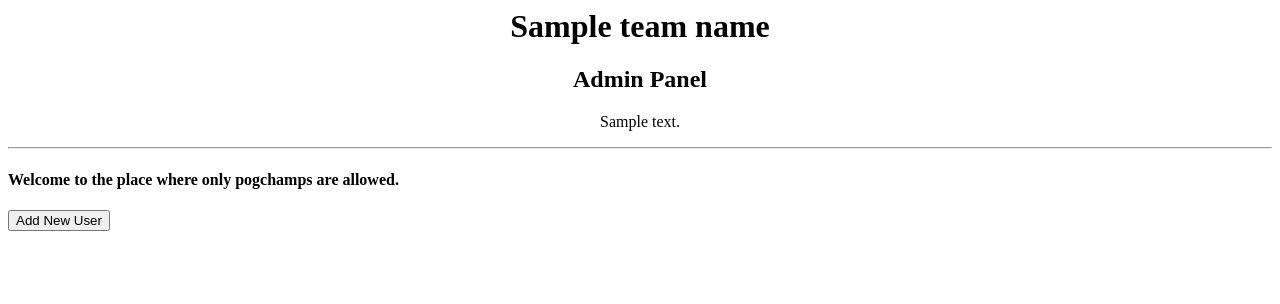
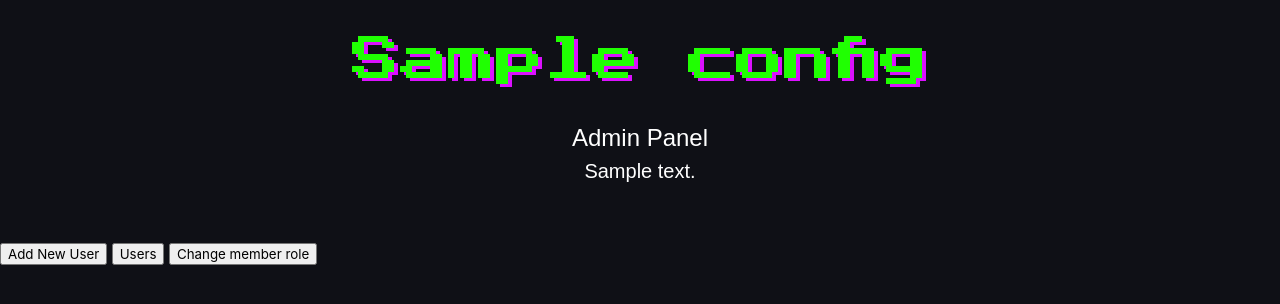
Before and after one commit to GatewayDiscord/sohei, a Flask app: template templates/admin_index.html in a window 1280 px wide. Shown: the top 304 px of the page. Run offline with Flask 2, Linux system fonts and the light colour scheme; the template is opened without the code that fills it: most values are stand-ins (such as "Sample title", 1, 10 or a date in 2020); some web fonts are replaced.

Commit message:
Prettified Admin Panel and added CTF db model

```diff
--- a/main.py
+++ b/main.py
@@ -66,9 +66,25 @@ def register(username, password, role):
     else:
         return "User already exists"
 
+
+def change_role(username, role):
+    username=sanitise(username)[1]
+    role=sanitise(role)[1]
+    User=Models.Users.query.filter_by(username=username).first()
+    if User is not None:
+        if User.role==role:
+            msg=f"User already has {role} role"
+        else:
+            User.role=role
+            msg="User role changed to {role}"
+    else:
+        msg="User doesn't exist."
+    return msg
+
+
 @app.route('/')
 def welcome():
-    return render_template('index.html', team_name=configs["team_name"], head_text=configs["head_text"])
+    return render_template('index.html', configs=configs)
 
 
 @app.route('/login', methods=["GET", "POST"])
@@ -101,14 +117,48 @@ def login():
                 error="Username or password is incorrect."
     except Exception as e:
         print(e)
-        return render_template('login.html', team_name=configs["team_name"], head_text=configs["head_text"], error=error)
-    return render_template('login.html', team_name=configs["team_name"], head_text=configs["head_text"], error=error)
+        return render_template('login.html', configs=configs, error=error)
+    return render_template('login.html', configs=configs, error=error)
 
+@app.route('/challenges', methods=["GET","POST"])
+@restricted('member')
+def challenges():
+    return render_template('challenges.html', configs={"team_name":configs['team_name'], "head_text":"Challenges"})
 
 @app.route('/admin', methods=["GET","POST"])
 @restricted('admin')
 def admin_index():
-    return render_template("admin_index.html",team_name=configs["team_name"], head_text=configs["head_text"])
+    return render_template("admin_index.html",configs={"team_name":configs['team_name']})
+
+
+@app.route('/admin/addadmin', methods=['GET', 'POST'])
+@restricted('admin')
+def admin_adddmins():
+    users=Models.Users.query.all()
+    try:
+        username=sanitise(request.form['username'])[1]
+        if username==session['username']:
+            error="Can't change your own role."
+        else:
+            role=sanitise(request.form['role'])[1]
+            update=Models.Users.query.filter_by(username=username)
+            if update!=None:
+                update.role=role
+                Models.db.session.commit()
+                error=f"Role changed successfully."
+            else:
+                error="User doesn't exist."
+    except:
+        error=""
+
+    return render_template('admin_addadmin.html', users=users, session=session,configs={"team_name":configs['team_name'], "head_text":"Change User Roles"} , error=error)
+
+@app.route('/admin/users', methods=["GET","POST"])
+@restricted('admin')
+def admin_users():
+    users=Models.Users.query.all()
+    return render_template("admin_users.html", users=users, session=session, configs={"team_name":configs['team_name'],
+        'head_text':"Users"})
 
 
 @app.route('/admin/adduser', methods=['GET',"POST"])
@@ -124,13 +174,8 @@ def adduser():
                 error=f"User {sanitise(request.form['username'])[1]} already exists."
     except Exception as e:
         print(e)
-    return render_template('adduser.html',team_name=configs["team_name"], head_text=configs["head_text"], error=error)
+    return render_template('adduser.html',configs={"team_name":configs['team_name'], "head_text":"Add Users"}, error=error)
 
-
-@app.route('/challenges', methods=["GET","POST"])
-@restricted('member')
-def challenges():
-    return f"Logged in as {session['username']} with role {session['role']}"
 
 if __name__=="__main__":
     #Models.db.create_all() #setup.py takes care of that.
--- a/templates/admin_index.html
+++ b/templates/admin_index.html
@@ -1,7 +1,9 @@
 {% extends "admin_layout.html" %}
 {% block content %}
 
-  <h4>Welcome to the place where only pogchamps are allowed.</h4>
   <button onclick="window.location.href='/admin/adduser'">Add New User</button>
+  <button onclick="window.location.href='/admin/users'">Users</button>
+  <button onclick="window.location.href='/admin/addadmin'">Change member role</button>
+
 
 {% endblock %}
--- a/templates/admin_layout.html
+++ b/templates/admin_layout.html
@@ -1,7 +1,21 @@
-<html>
-  <center><h1>{{team_name}}</h1></center>
-  <center><h2>Admin Panel</h2></center>
-  <center><p>{{head_text}}</p></center>
-  <hr>
+<!DOCTYPE html>
+<html lang="en" style="background-color: rgb(15, 16, 22)";>
+<head>
+  <meta charset="UTF-8">
+  <meta name="viewport" content="width=device-width, initial-scale=1.0">
+  <link rel="stylesheet" href="{{url_for('static', filename='bulma.min.css')}}">
+  <link rel="stylesheet" href="{{url_for('static', filename='fonts.css')}}">
+  <title>sohei</title>
+</head>
+<body style="color:white;" class="general">
+  <br>
+  <center><h1
+    style="color:rgb(32, 255, 2); text-shadow: 4px 3px 0 #db10ff, 7px 2px 2px rgba(206,89,55,0);"
+    class="is-size-1 pixel">{{configs['team_name']}}</h1></center>
+  <br>
+  <center><h2 class="is-size-4">Admin Panel</h2></center>
+  <center><p class="is-size-5">{{configs['head_text']}}</p></center>
+  <div style="height: 3.5em"></div>
   {% block content %}{% endblock %}
+</body>
 </html>
--- /dev/null
+++ b/templates/challenges.html
@@ -0,0 +1,4 @@
+{% extends "layout.html" %}
+{% block content %}
+
+{% endblock %}
--- a/templates/layout.html
+++ b/templates/layout.html
@@ -11,10 +11,12 @@
   <br>
   <center><h1
     style="color:rgb(32, 255, 2); text-shadow: 4px 3px 0 #db10ff, 7px 2px 2px rgba(206,89,55,0);"
-    class="is-size-1 pixel">{{team_name}}</h1></center>
+    class="is-size-1 pixel">{{configs['team_name']}}</h1></center>
   <br>
+  {% if request.full_path=="/" or request.full_path=="/login" %}
   <center><h2 class="is-size-3">Welcome to sohei.</h2></center>
-  <center><p class="is-size-5">{{head_text}}</p></center>
+  {% endif %}
+  <center><p class="is-size-5">{{configs['head_text']}}</p></center>
   <div style="height: 3.5em"></div>
   {% block content %}{% endblock %}
 </body>
```
Also changed, not shown: Models.py (+21 -2 lines), templates/admin_addadmin.html (added, +23 -0 lines), templates/admin_users.html (added, +10 -0 lines).
